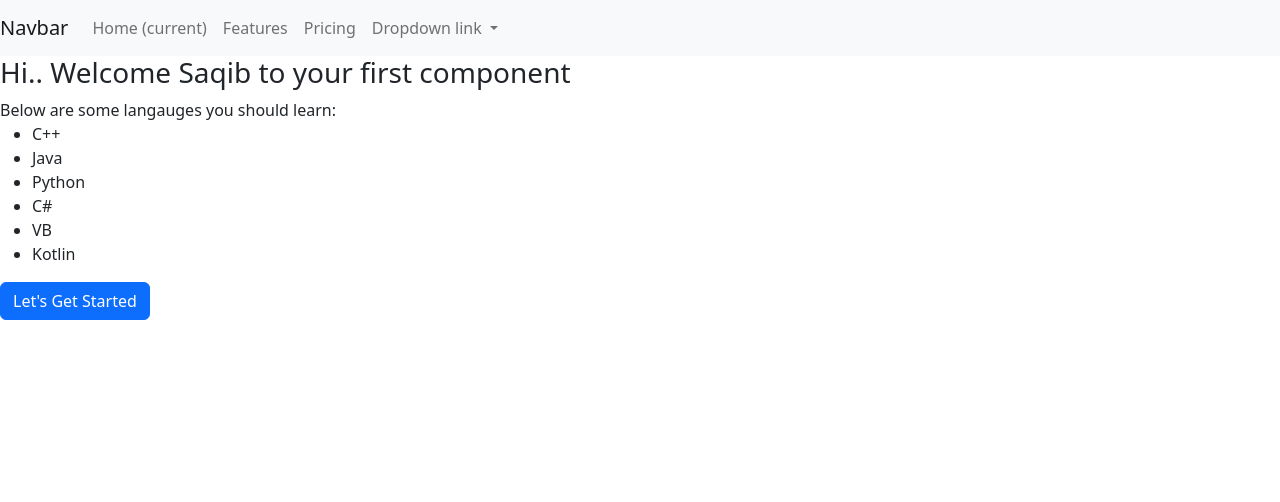
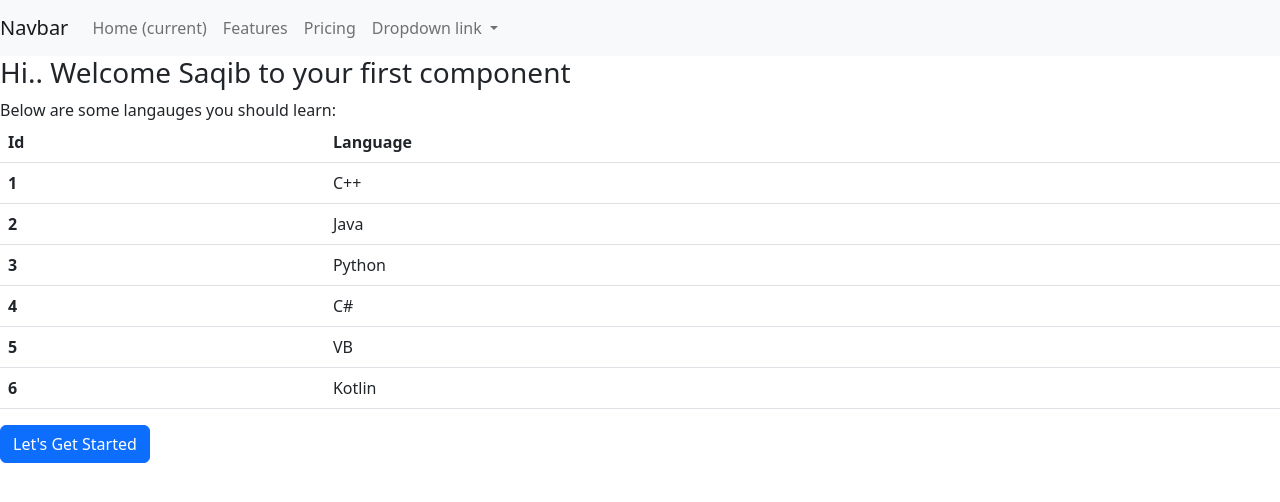
Before and after one commit to MuhammadSaqib786/Vue-Apps, a Vue app in the folder myFirstApp/: page / in a window 1280 px wide. Shown: the top 502 px of the page. Built offline with nearby package versions, Linux system fonts and the light colour scheme.

Commit message:
loop on table

```diff
--- a/myFirstApp/src/components/Posts.vue
+++ b/myFirstApp/src/components/Posts.vue
@@ -4,9 +4,23 @@
         Hi.. Welcome Saqib to your first component
     </h3>
     Below are some langauges you should learn:
-    <ul>
-        <li v-for='post in posts' @key="id">{{post.title}}</li>
-    </ul>
+    <table class="table">
+  <thead>
+    <tr>
+      <th scope="col">Id</th>
+      <th scope="col">Language</th>
+    </tr>
+  </thead>
+  <tbody>
+    <tr v-for='post in posts' @key="id">
+      <th scope="row">{{post.id}}</th>
+      <td>{{post.title}}</td>
+
+    </tr>
+
+  </tbody>
+</table>
+
     <button class="btn btn-primary">Let's Get Started</button>
 </div>
 </template>
```
